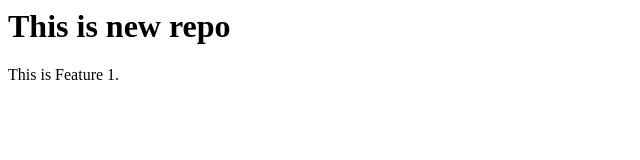
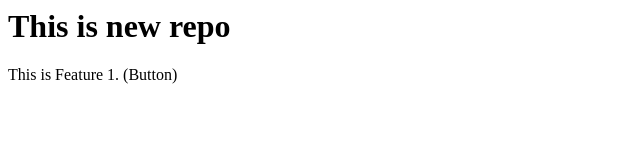
Before and after one commit to nortonkhud/localrepo, a plain HTML site: page index.html in a window 1280 px wide. Shown: the full height of the page, 0-640 px from the left. Drawn offline with Linux system fonts and the light colour scheme.

Commit message:
added  button

```diff
--- a/index.html
+++ b/index.html
@@ -1,2 +1,2 @@
 <h1>This is new repo</h1>
-<p>This is Feature 1.</p>
+<p>This is Feature 1. (Button) </p>
```
